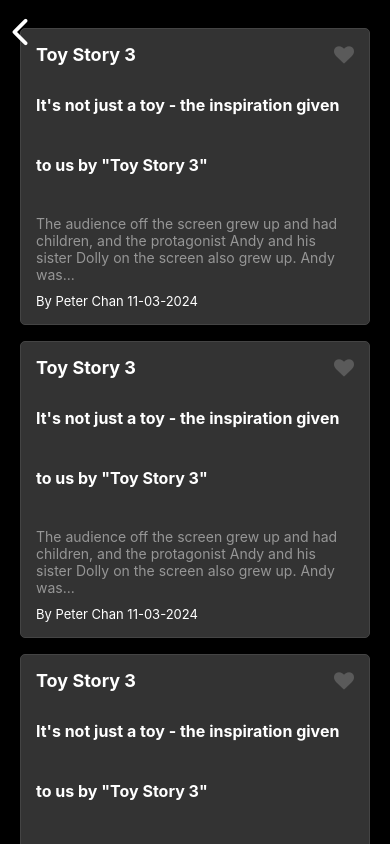
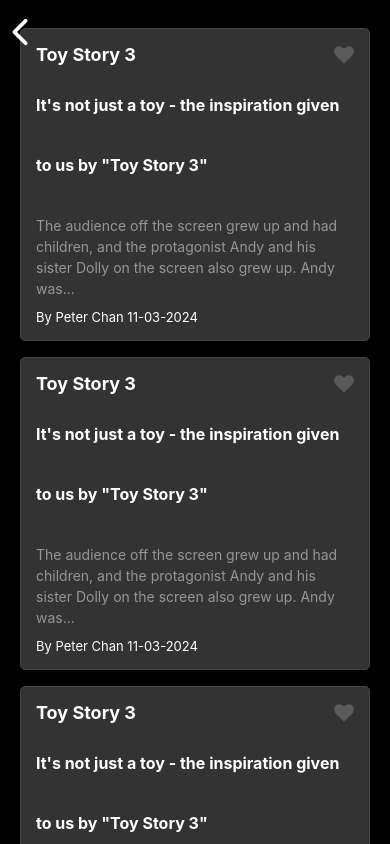
Before and after one commit to victortse1120/paka-film, a React Native app: screen /ReviewList in a window 390 px wide. Shown: the top 844 px of the page. Built offline with nearby package versions, Linux system fonts and the light colour scheme.

Commit message:
fix lineHeight

```diff
--- a/components/ReviewList.js
+++ b/components/ReviewList.js
@@ -113,7 +113,7 @@
     fontSize: 14,
     color: "#969696",
     marginVertical: 10,
-    lineHeight: "normal",
+    lineHeight: 21,
   },
   reviewAuthor: {
     fontSize: 13,
```
